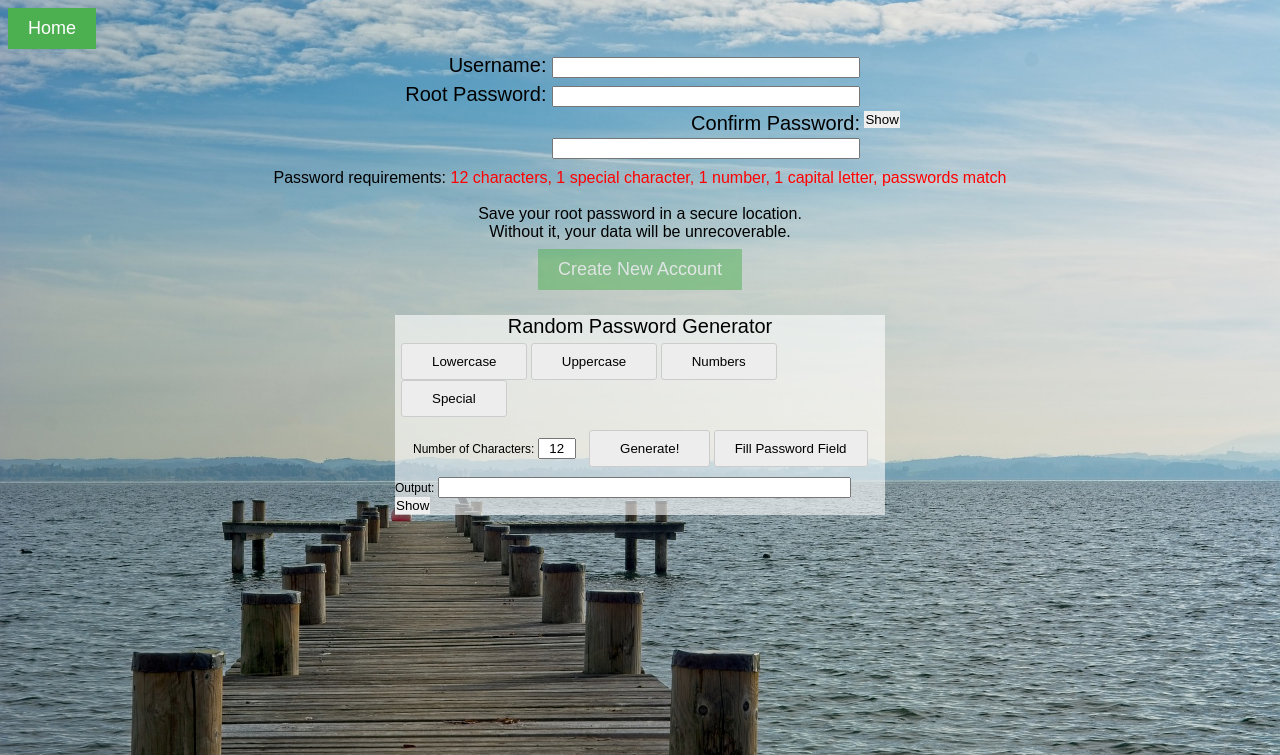
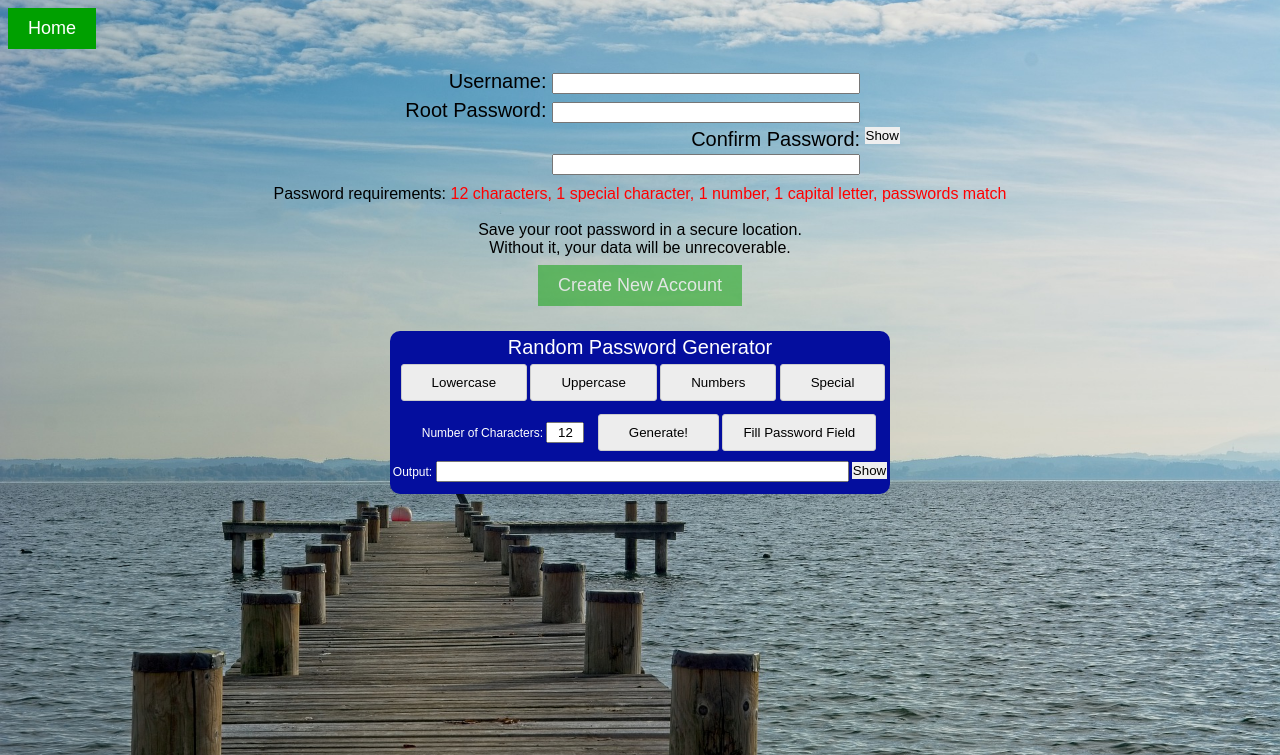
Before and after one commit to swgee/boardlock, a Flask app: page /signup in a window 1280 px wide. Shown: the top 755 px of the page. Run offline with Flask 2, Linux system fonts and the light colour scheme.

Commit message:
Final changes to signup front, backend started

```diff
--- a/password-manager/app.py
+++ b/password-manager/app.py
@@ -1,16 +1,27 @@
-from flask import Flask
-from flask import render_template
+from flask import Flask, render_template, request, send_from_directory
+from authentication.createaccount import *
+import os
 
 app = Flask(__name__)
 
+@app.route('/favicon.ico')
+def return_icon():
+    return send_from_directory(os.path.join(app.root_path, 'static/images'), 'secured-lock.png')
 
 @app.route('/')
 def landing_page():
     return render_template('landing-page.html')
 
-@app.route('/signup')
+@app.route('/signup', methods=['GET', 'POST'])
 def signup_page():
-    return render_template('signup-page.html')
+    if request.method == 'POST':  # First step should be server-side password validation/form fuzzing (TBC)
+        username, password = request.form['username'], request.form['password']
+        if username_available(username) is True:
+            store_credentials(username, password)
+        else:
+            return render_template('signup-page.html', error='Username is unavailable.')
+    return render_template('signup-page.html', error='')
+
 
 if __name__ == '__main__':
     app.run()
--- /dev/null
+++ b/password-manager/authentication/createaccount.py
@@ -0,0 +1,5 @@
+def username_available(username):
+    return False
+
+def store_credentials(username, password):
+    return True
--- a/password-manager/static/css/landing-page.css
+++ b/password-manager/static/css/landing-page.css
@@ -16,7 +16,7 @@ input {
     box-sizing: border-box;
 }
 a, button {
-    background-color: #4CAF50;
+    background-color: rgba(0,160,0,1);
     color: white;
     border: none;
     cursor: pointer;
@@ -27,6 +27,7 @@ a, button {
     width: -webkit-fill-available;
     width: -moz-available;
     font-size: 18px;
+    font-family: Arial, serif;
 }
 a:hover, button:hover {
     opacity: 0.8;
--- a/password-manager/static/css/password-generator.css
+++ b/password-manager/static/css/password-generator.css
@@ -12,14 +12,10 @@
     font-family: Arial, serif;
 }
 .active {
-    background: #e5e5e5;
-    -webkit-box-shadow: inset 0px 0px 40px #c1c1c1;
-    -moz-box-shadow: inset 0px 0px 40px #c1c1c1;
-    box-shadow: inset 0px 0px 40px #c1c1c1;
-}
-.wrapper {
-    font-family: Arial, serif;
-    font-size: 12px;
+    background: #858585;
+    -webkit-box-shadow: inset 0px 0px 40px #9a9a9a;
+    -moz-box-shadow: inset 0px 0px 40px #9a9a9a;
+    box-shadow: inset 0px 0px 40px #9a9a9a;
 }
 .wrapper .show-random {
     display: inline-block;
@@ -31,5 +27,10 @@
     bottom: 1px;
 }
 .wrapper {
-    background: rgba(255,255,255,.6);
+    background: #040e9e;
+    border-radius: 10px;
+    font-family: Arial, serif;
+    font-size: 12px;
+    color: white;
+    padding: 5px 0 .1px 0;
 }
--- a/password-manager/static/css/signup-page.css
+++ b/password-manager/static/css/signup-page.css
@@ -8,7 +8,7 @@ body {
 }
 .signup .top-container {
     margin: 0 auto;
-    width: 520px;
+    text-align: center;
 }
 .signup .form-container {
     font-size: 20px;
@@ -19,8 +19,8 @@ body {
 .signup .random-container {
     padding-top: 25px;
     margin: 0 auto;
-    width: 490px;
-    height: 181px;
+    text-align: center;
+    width: 500px;
 }
 .signup .form-container input {
     width: 300px;
@@ -44,7 +44,7 @@ body {
     font-size: 18px;
     display: inline-block;
     padding: 10px 20px;
-    background-color: #4CAF50;
+    background-color: rgba(0,160,0,1);
     color: white;
     cursor: pointer;
     outline: none;
@@ -79,3 +79,9 @@ body {
 .incomplete {
     color: red;
 }
+.post-error {
+    text-align: center;
+    font-size: 16px;
+    color: red;
+    line-height: 0;
+}
--- a/password-manager/static/js/signup-page.js
+++ b/password-manager/static/js/signup-page.js
@@ -11,11 +11,24 @@ let capitalmsg = document.getElementById('capitalCheck');
 let matchmsg = document.getElementById('match');
 lengthmsg.classList.add('incomplete'); specialmsg.classList.add('incomplete'); numbermsg.classList.add('incomplete'); capitalmsg.classList.add('incomplete'); matchmsg.classList.add('incomplete');
 messages = [specialmsg,lengthmsg,capitalmsg,numbermsg,matchmsg]
+let pswfield = document.getElementById('psw');
+let confirmpswfield = document.getElementById('confirm-psw');
+let usernamefield = document.getElementById('username');
+let formfields = [pswfield, confirmpswfield, usernamefield]
+
+for (let i = 0; i < formfields.length; i++) {
+    formfields[i].addEventListener("keypress", function(event) {
+        if (event.key === "Enter") {
+            event.preventDefault();
+            submitButton.click();
+        }
+    })
+}
 
 function validation() { // client side only, server side also implemented in case of tampering
-    let psw = document.getElementById('psw').value;
-    let confirm_psw = document.getElementById('confirm-psw').value;
-    let username = document.getElementById('username').value;
+    let psw = pswfield.value;
+    let confirm_psw = confirmpswfield.value;
+    let username = usernamefield.value;
     if (psw.length >= 12) {lengthmsg.classList.replace("incomplete","complete");}
     else {lengthmsg.classList.replace('complete','incomplete');}
     for (let i = 0; i < uppercase.length; i++) {
@@ -27,7 +40,7 @@ function validation() { // client side only, server side also implemented in cas
     for (let i = 0; i < special.length; i++) {
         if (psw.includes(special[i])) {specialmsg.classList.replace("incomplete","complete"); break;}
         else {specialmsg.classList.replace('complete','incomplete');}}
-    if (psw === confirm_psw) {matchmsg.classList.replace('incomplete','complete')}
+    if (psw === confirm_psw && psw.length > 0) {matchmsg.classList.replace('incomplete','complete')}
     else {matchmsg.classList.replace('complete','incomplete')}
     for (let i = 0; i < messages.length; i++) {
         if (messages[i].classList.contains('complete') && username.length <= 64 && psw.length <= 128) {
@@ -37,6 +50,6 @@ function validation() { // client side only, server side also implemented in cas
 }
 
 function fill_password_field() {
-    document.getElementById("psw").value = document.getElementById("output").value;
+    pswfield.value = document.getElementById("output").value;
     validation()
 }
--- a/password-manager/templates/signup-page.html
+++ b/password-manager/templates/signup-page.html
@@ -16,9 +16,10 @@
 <body>
 <div class="signup">
     <a href="https://benkofman.com" class="button" style="text-decoration: none; text-align: end">Home</a>
+    <div class="post-error"><p>{{error}}</p></div>
     <div class="top-container">
         <div class="form-container">
-            <form id="credentials" method="POST">
+            <form action="http://127.0.0.1:5000/signup" id="credentials" method="POST">
                 <div>
                     <label for="username">Username: </label>
                     <input id="username" type="text" name="username" oninput="validation()" required>
```
Also changed, not shown: password-manager/static/images/secured-lock.png (added).
